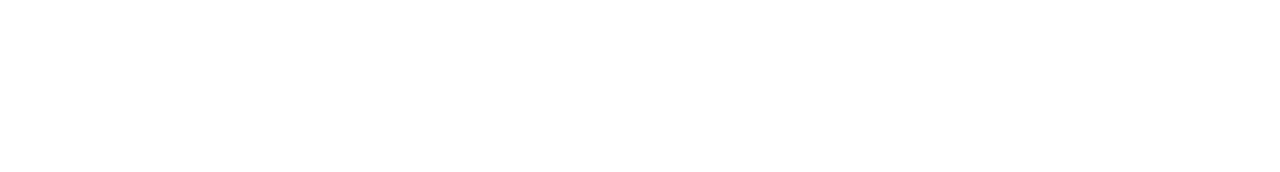
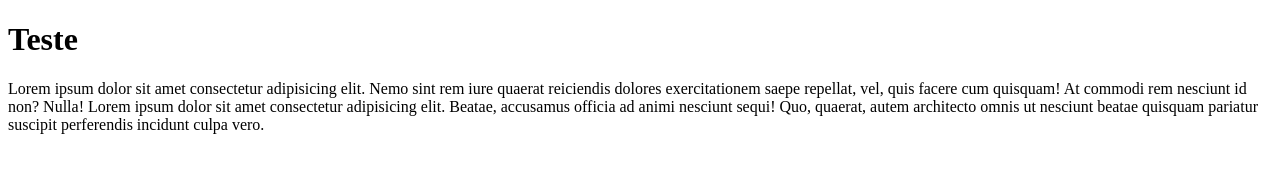
Before and after one commit to yoko-takano/Projeto-Redes-Sociais, a plain HTML site: page index.html in a window 1280 px wide. Drawn offline with Linux system fonts and the light colour scheme.

Commit message:
atualizações do projeto

```diff
--- a/index.html
+++ b/index.html
@@ -4,9 +4,10 @@
     <meta charset="UTF-8">
     <meta name="viewport" content="width=device-width, initial-scale=1.0">
     <title>Projetos Redes Sociais</title>
-    <link rel="shortcut icon" href="pacote/favicon.ico" type="image/x-icon">
+    <link rel="shortcut icon" href="pacote/tentativa.png" type="image/png">
 </head>
 <body>
-
+    <h1>Teste</h1>
+    <p>Lorem ipsum dolor sit amet consectetur adipisicing elit. Nemo sint rem iure quaerat reiciendis dolores exercitationem saepe repellat, vel, quis facere cum quisquam! At commodi rem nesciunt id non? Nulla! Lorem ipsum dolor sit amet consectetur adipisicing elit. Beatae, accusamus officia ad animi nesciunt sequi! Quo, quaerat, autem architecto omnis ut nesciunt beatae quisquam pariatur suscipit perferendis incidunt culpa vero.</p>
 </body>
 </html>
```
Also changed, not shown: pacote/favicon.ico (deleted), pacote/favicon.ico.png (deleted), pacote/tentativa.png (added).
